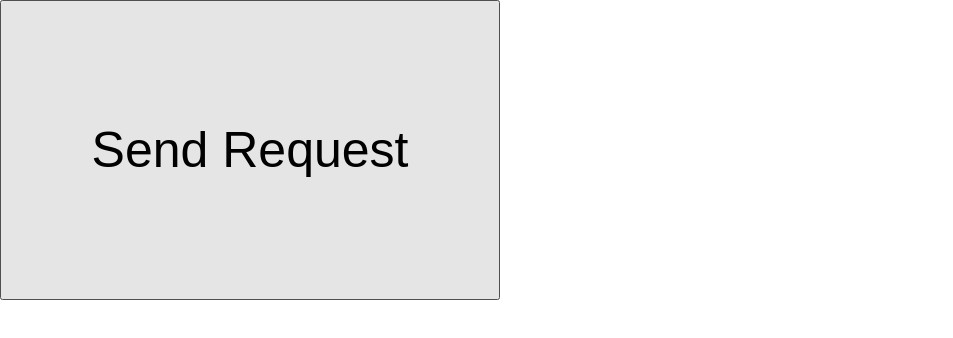
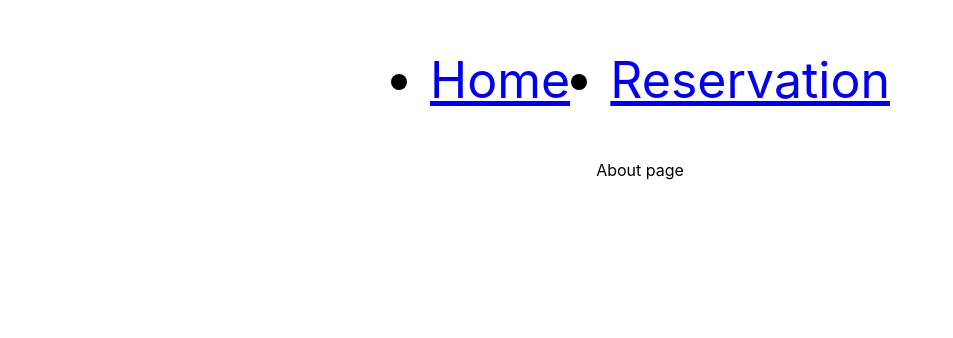
Before and after one commit to staridorde/reservio, a React (Create React App) app in the folder client/: page /reservation in a window 1280 px wide. Shown: the top 338 px of the page, without its empty margins (0-953 px from the left). Built offline with nearby package versions, Linux system fonts and the light colour scheme.

Commit message:
Add react router

```diff
--- a/client/package.json
+++ b/client/package.json
@@ -12,6 +12,7 @@
     "@types/react-dom": "^18.3.0",
     "react": "^18.3.1",
     "react-dom": "^18.3.1",
+    "react-router-dom": "^6.23.1",
     "react-scripts": "5.0.1",
     "typescript": "^4.9.5",
     "web-vitals": "^2.1.4"
--- a/client/src/App.css
+++ b/client/src/App.css
@@ -1,3 +1,7 @@
 .App {
+  width: 1080;
   text-align: center;
+  justify-content: center;
+  align-items: center;
+  font-size: 50;
 }
--- a/client/src/App.tsx
+++ b/client/src/App.tsx
@@ -1,52 +1,17 @@
 import React from 'react'
+import { Route, Routes } from 'react-router-dom'
+import Home from './pages/Home'
+import About from './pages/About'
 import './App.css'
 
-interface TicketType {
-  _id: string;
-  name: string;
-  capacity: string;
-  price: string;
-}
-
-interface AppState {
-  ticketTypes: TicketType[];
-  error: string | null;
-}
-
-class App extends React.Component<{}, AppState> {
-  constructor(props: any) {
-    super(props)
-    this.state = {
-      ticketTypes: [],
-      error: null,
-    }
-  }
-
-  handleClick = () => {
-    fetch('http://localhost:8001/ticketTypes')
-      .then((response: Response) => response.json())
-      .then((data: TicketType[]) => {
-        console.log('Response from server:', data)
-        this.setState({ ticketTypes: data, error: null });
-      })
-      .catch((error: Error) => {
-        console.error('Error:', error)
-        this.setState({ error: error.message });
-      })
-  }
-
+class App extends React.Component {
   render() {
-    const { ticketTypes, error } = this.state;
-
     return (
-      <div>
-        <button style={{height: 300, width: 500, fontSize: 50}} onClick={this.handleClick}>Send Request</button>
-        {error && <div>Error: {error}</div>}
-        <ul style={{height: 1000, width: 1000, fontSize: 100}}>
-          {ticketTypes.map(ticketType => (
-            <li key={ticketType._id}>{ticketType.name}</li>
-          ))}
-        </ul>
+      <div className="App">
+        <Routes>
+          <Route path='/' element={<Home/>} />
+          <Route path='/reservation' element={<About/>} />
+        </Routes>
       </div>
     )
   }
--- /dev/null
+++ b/client/src/components/Navbar.tsx
@@ -0,0 +1,23 @@
+import React from 'react'
+import { Link } from 'react-router-dom'
+
+class Navbar extends React.Component {
+  render() {
+    return (
+      <div style={{ display: 'flex', justifyContent: 'center' }}>
+        <nav style={{width: 500, fontSize: 50 }}>
+          <ul style={{display: 'flex', flexDirection: 'row', justifyContent: 'space-between'}}>
+            <li>
+              <Link to="/">Home</Link>
+            </li>
+            <li>
+              <Link to="/reservation">Reservation</Link>
+            </li>
+          </ul>
+        </nav>
+      </div>
+    )
+  }
+}
+
+export default Navbar
--- a/client/src/index.tsx
+++ b/client/src/index.tsx
@@ -3,13 +3,16 @@ import ReactDOM from 'react-dom/client';
 import './index.css';
 import App from './App';
 import reportWebVitals from './reportWebVitals';
+import { BrowserRouter } from 'react-router-dom'
 
 const root = ReactDOM.createRoot(
   document.getElementById('root') as HTMLElement
 );
 root.render(
   <React.StrictMode>
-    <App />
+    <BrowserRouter>
+      <App />
+    </BrowserRouter>
   </React.StrictMode>
 );
 
--- /dev/null
+++ b/client/src/pages/About.tsx
@@ -0,0 +1,15 @@
+import React from 'react'
+import Navbar from '../components/Navbar'
+
+class About extends React.Component {
+  render() {
+    return (
+      <div>
+        <Navbar />
+        <text>About page</text>
+      </div>
+    )
+  }
+}
+
+export default About
--- /dev/null
+++ b/client/src/pages/Home.tsx
@@ -0,0 +1,56 @@
+import React from 'react'
+import Navbar from '../components/Navbar';
+
+interface TicketType {
+  _id: string;
+  name: string;
+  capacity: string;
+  price: string;
+}
+
+interface AppState {
+  ticketTypes: TicketType[];
+  error: string | null;
+}
+
+class Home extends React.Component<{}, AppState> {
+  constructor(props: any) {
+    super(props)
+    this.state = {
+      ticketTypes: [],
+      error: null,
+    }
+  }
+
+  handleClick = () => {
+    fetch('http://localhost:8001/ticketTypes')
+      .then((response: Response) => response.json())
+      .then((data: TicketType[]) => {
+        console.log('Response from server:', data)
+        this.setState({ ticketTypes: data, error: null });
+      })
+      .catch((error: Error) => {
+        console.error('Error:', error)
+        this.setState({ error: error.message });
+      })
+  }
+
+  render() {
+    const { ticketTypes, error } = this.state;
+
+    return (
+      <div>
+        <Navbar />
+        <button style={{height: 300, width: 500, fontSize: 50}} onClick={this.handleClick}>Send Request</button>
+        {error && <div>Error: {error}</div>}
+        <ul style={{height: 1000, width: 1000, fontSize: 100}}>
+          {ticketTypes.map(ticketType => (
+            <li key={ticketType._id}>{ticketType.name}</li>
+          ))}
+        </ul>
+      </div>
+    )
+  }
+}
+
+export default Home
```
Also changed, not shown: 1 other file (tests, documents, lock files or other folders).
